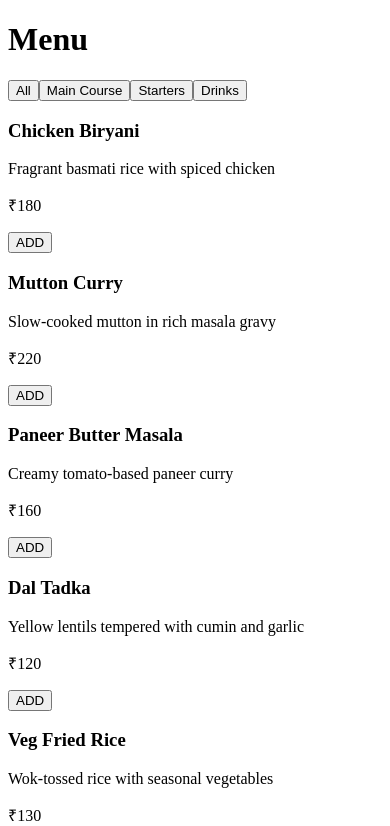
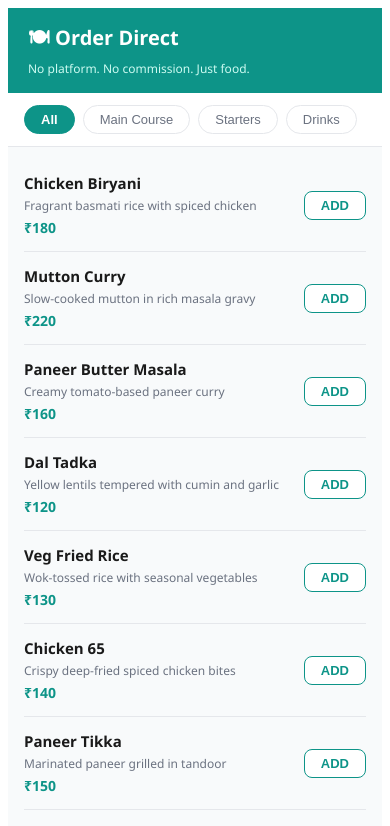
Before and after one commit to nidal-cmp/DRC, a React (Vite) app in the folder frontend/: page / in a window 390 px wide. Shown: the top 826 px of the page. Built offline with nearby package versions, Linux system fonts and the light colour scheme.

Commit message:
feat: styling — teal theme, mobile-friendly UI

```diff
--- a/frontend/src/App.jsx
+++ b/frontend/src/App.jsx
@@ -1,4 +1,184 @@
 import { useState, useEffect } from "react"
+
+// Style variables — consistent design tokens used throughout
+const colors = {
+  primary: "#0d9488",
+  primaryLight: "#ccfbf1",
+  white: "#ffffff",
+  bg: "#f8fafb",
+  text: "#1a1a1a",
+  subtext: "#6b7280",
+  border: "#e5e7eb",
+  error: "#dc2626",
+}
+
+const styles = {
+  app: {
+    minHeight: "100vh",
+    background: colors.bg,
+    fontFamily: "'Segoe UI', sans-serif",
+    maxWidth: "480px",
+    margin: "0 auto",
+  },
+  header: {
+    background: colors.primary,
+    padding: "16px 20px",
+    position: "sticky",
+    top: 0,
+    zIndex: 100,
+  },
+  headerTitle: {
+    fontSize: "20px",
+    fontWeight: "bold",
+    color: colors.white,
+    margin: 0,
+  },
+  headerSub: {
+    fontSize: "12px",
+    color: colors.primaryLight,
+    margin: "2px 0 0 0",
+  },
+  tabs: {
+    display: "flex",
+    gap: "8px",
+    padding: "12px 16px",
+    overflowX: "auto",
+    background: colors.white,
+    borderBottom: `1px solid ${colors.border}`,
+  },
+  tab: (active) => ({
+    padding: "6px 16px",
+    borderRadius: "20px",
+    border: `1px solid ${active ? colors.primary : colors.border}`,
+    background: active ? colors.primary : colors.white,
+    color: active ? colors.white : colors.subtext,
+    fontSize: "13px",
+    fontWeight: active ? "bold" : "normal",
+    cursor: "pointer",
+    whiteSpace: "nowrap",
+  }),
+  menuList: {
+    padding: "12px 16px",
+    paddingBottom: "80px",
+  },
+  menuItem: {
+    display: "flex",
+    justifyContent: "space-between",
+    alignItems: "center",
+    padding: "14px 0",
+    borderBottom: `1px solid ${colors.border}`,
+  },
+  itemName: {
+    fontSize: "15px",
+    fontWeight: "600",
+    color: colors.text,
+    margin: "0 0 4px 0",
+  },
+  itemDesc: {
+    fontSize: "12px",
+    color: colors.subtext,
+    margin: "0 0 4px 0",
+  },
+  itemPrice: {
+    fontSize: "14px",
+    color: colors.primary,
+    fontWeight: "bold",
+    margin: 0,
+  },
+  addBtn: {
+    background: colors.white,
+    color: colors.primary,
+    border: `1px solid ${colors.primary}`,
+    borderRadius: "8px",
+    padding: "6px 16px",
+    fontSize: "13px",
+    fontWeight: "bold",
+    cursor: "pointer",
+  },
+  qtyControl: {
+    display: "flex",
+    alignItems: "center",
+    gap: "10px",
+    background: colors.primaryLight,
+    borderRadius: "8px",
+    padding: "4px 10px",
+  },
+  qtyBtn: {
+    background: "transparent",
+    border: "none",
+    color: colors.primary,
+    fontSize: "18px",
+    cursor: "pointer",
+    fontWeight: "bold",
+  },
+  qtyNum: {
+    fontSize: "14px",
+    fontWeight: "bold",
+    color: colors.primary,
+    minWidth: "16px",
+    textAlign: "center",
+  },
+  totalBar: {
+    position: "fixed",
+    bottom: 0,
+    left: "50%",
+    transform: "translateX(-50%)",
+    width: "100%",
+    maxWidth: "480px",
+    background: colors.white,
+    borderTop: `1px solid ${colors.border}`,
+    padding: "12px 16px",
+    boxSizing: "border-box",
+  },
+  checkoutBtn: {
+    width: "100%",
+    background: colors.primary,
+    color: colors.white,
+    border: "none",
+    borderRadius: "10px",
+    padding: "14px",
+    fontSize: "15px",
+    fontWeight: "bold",
+    cursor: "pointer",
+  },
+  checkoutSection: {
+    padding: "20px 16px",
+  },
+  sectionTitle: {
+    fontSize: "16px",
+    fontWeight: "bold",
+    color: colors.text,
+    margin: "0 0 14px 0",
+  },
+  input: {
+    width: "100%",
+    border: `1px solid ${colors.border}`,
+    borderRadius: "10px",
+    padding: "12px 14px",
+    fontSize: "14px",
+    marginBottom: "12px",
+    boxSizing: "border-box",
+    outline: "none",
+    color: colors.text,
+    background: colors.white,
+  },
+  errorMsg: {
+    color: colors.error,
+    fontSize: "13px",
+    marginBottom: "10px",
+  },
+  placeOrderBtn: (loading) => ({
+    width: "100%",
+    background: loading ? "#5eada6" : colors.primary,
+    color: colors.white,
+    border: "none",
+    borderRadius: "10px",
+    padding: "14px",
+    fontSize: "15px",
+    fontWeight: "bold",
+    cursor: loading ? "not-allowed" : "pointer",
+  }),
+}
 
 export default function App() {
   const [menuItems, setMenuItems] = useState([])
@@ -103,14 +283,19 @@ export default function App() {
   }
 
   return (
-    <div>
-      <h1>Menu</h1>
+    <div style={styles.app}>
+      {/* Header */}
+      <div style={styles.header}>
+        <p style={styles.headerTitle}>🍽 Order Direct</p>
+        <p style={styles.headerSub}>No platform. No commission. Just food.</p>
+      </div>
 
       {/* Category tabs */}
-      <div>
+      <div style={styles.tabs}>
         {categories.map(cat => (
           <button
             key={cat}
+            style={styles.tab(activeCategory === cat)}
             onClick={() => setActiveCategory(cat)}
           >
             {cat}
@@ -119,44 +304,44 @@ export default function App() {
       </div>
 
       {/* Menu items */}
+      <div style={styles.menuList}>
         {filteredItems.map(item => (
-        <div key={item.id}>
-          <h3>{item.name}</h3>
-          <p>{item.description}</p>
-          <p>₹{item.price}</p>
+          <div key={item.id} style={styles.menuItem}>
+            <div>
+              <p style={styles.itemName}>{item.name}</p>
+              <p style={styles.itemDesc}>{item.description}</p>
+              <p style={styles.itemPrice}>₹{item.price}</p>
+            </div>
 
             {/* Show ADD button or quantity controls depending on cart */}
             {!cart[item.id] ? (
-            <button onClick={() => addToCart(item.id)}>ADD</button>
+              <button style={styles.addBtn} onClick={() => addToCart(item.id)}>ADD</button>
             ) : (
-            <div>
-              <button onClick={() => removeFromCart(item.id)}>−</button>
-              <span>{cart[item.id]}</span>
-              <button onClick={() => addToCart(item.id)}>+</button>
+              <div style={styles.qtyControl}>
+                <button style={styles.qtyBtn} onClick={() => removeFromCart(item.id)}>−</button>
+                <span style={styles.qtyNum}>{cart[item.id]}</span>
+                <button style={styles.qtyBtn} onClick={() => addToCart(item.id)}>+</button>
               </div>
             )}
           </div>
         ))}
+      </div>
 
-      {/* Show total only if cart has items */}
+      {/* Sticky checkout bar — appears when cart has items */}
       {totalAmount > 0 && (
-        <div>
-          <p>Total: ₹{totalAmount}</p>
+        <div style={styles.totalBar}>
+          <button style={styles.checkoutBtn} onClick={() => setShowCheckout(true)}>
+            Proceed to Checkout · ₹{totalAmount}
+          </button>
         </div>
-      )}
-
-      {/* Checkout button — only shows when cart has items */}
-      {totalAmount > 0 && (
-        <button onClick={() => setShowCheckout(true)}>
-          Proceed to Checkout
-        </button>
       )}
 
       {/* Checkout form — only shows when showCheckout is true */}
       {showCheckout && (
-        <div>
-          <h2>Your Details</h2>
+        <div style={styles.checkoutSection}>
+          <p style={styles.sectionTitle}>Your Details</p>
           <input
+            style={styles.input}
             type="text"
             name="name"
             placeholder="Your Name"
@@ -164,6 +349,7 @@ export default function App() {
             onChange={handleFormChange}
           />
           <input
+            style={styles.input}
             type="tel"
             name="phone"
             placeholder="WhatsApp Number"
@@ -173,10 +359,14 @@ export default function App() {
           />
 
           {/* Show error message if validation fails */}
-          {error && <p style={{ color: "red" }}>{error}</p>}
+          {error && <p style={styles.errorMsg}>{error}</p>}
 
           {/* Place Order button — triggers API call */}
-          <button onClick={handlePlaceOrder} disabled={loading}>
+          <button
+            style={styles.placeOrderBtn(loading)}
+            onClick={handlePlaceOrder}
+            disabled={loading}
+          >
             {loading ? "Placing Order..." : `Place Order · ₹${totalAmount}`}
           </button>
         </div>
```
Lines whose indentation alone changed are shown as unchanged.
